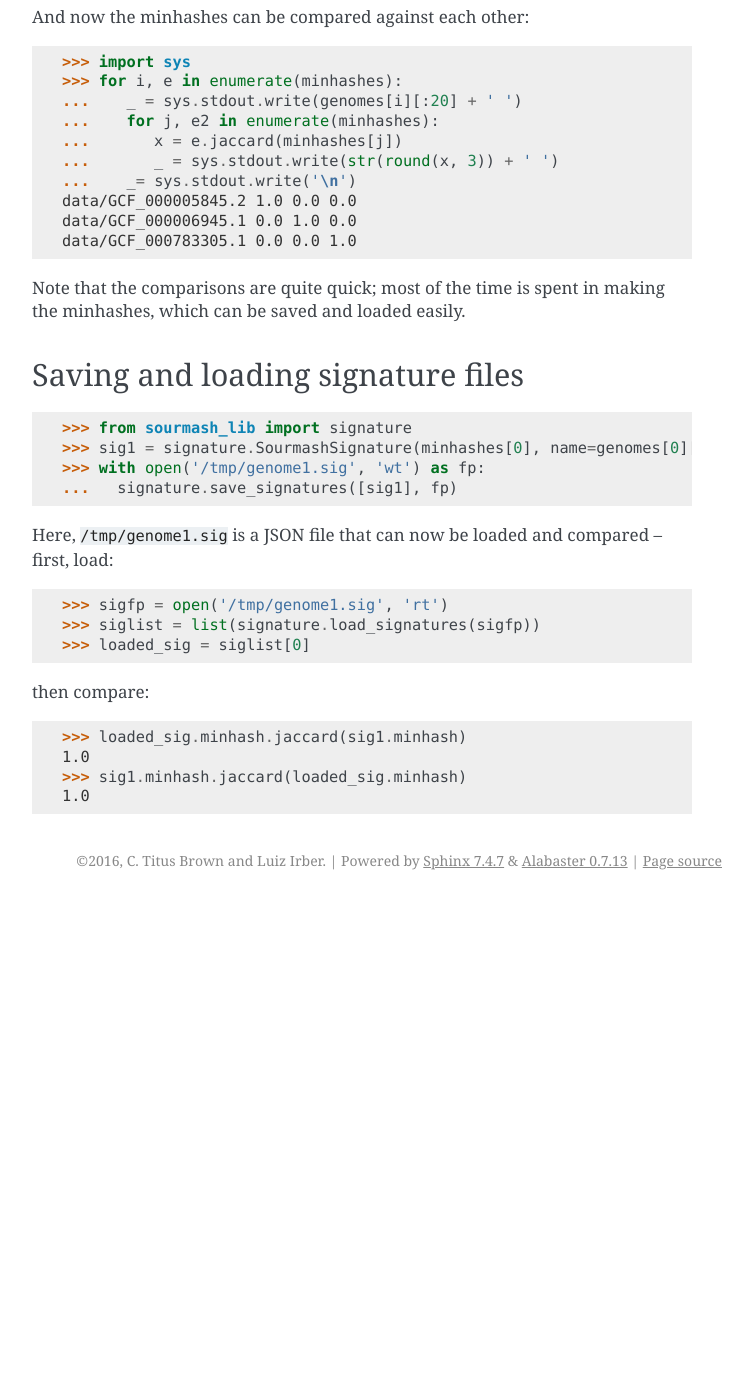
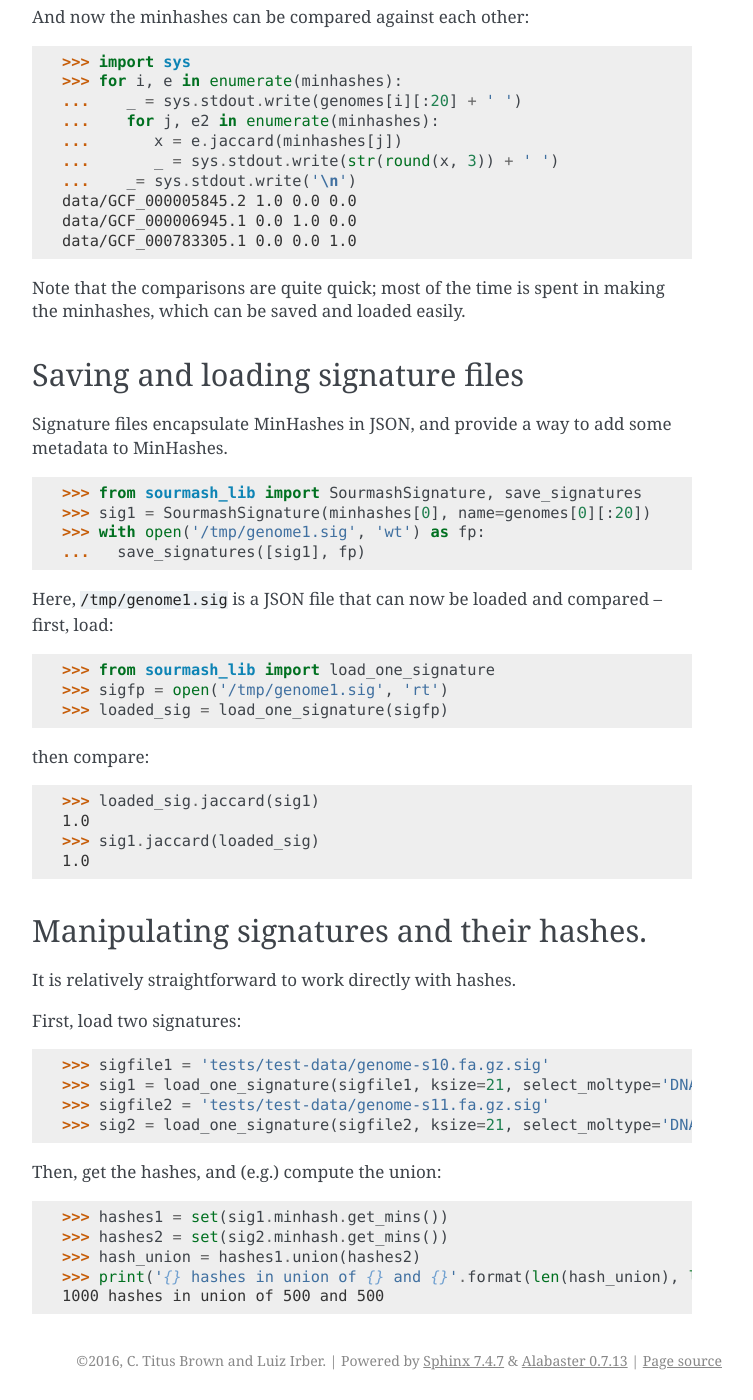
Before and after one commit to sourmash-bio/sourmash, a Sphinx documentation site: the page built from doc/api-example.md, in a window 1280 px wide and 1400 px high, scrolled down 1443 px. Shown: the whole window, without its empty margins (388-1141 px from the left). Built offline with Sphinx 7.4.7, drawn with Linux system fonts in a browser that asks for light colours; pages that are not in the unit, such as notebooks, are missing from menus; before the commit the page ends 2343 px from its top, so only the background shows below that; some of the changed text lies outside the part shown.

Commit message:
added some doctests re merging signatures

````diff
--- a/doc/api-example.md
+++ b/doc/api-example.md
@@ -109,11 +109,14 @@ making the minhashes, which can be saved and loaded easily.
 
 ## Saving and loading signature files
 
+Signature files encapsulate MinHashes in JSON, and provide a way to
+add some metadata to MinHashes.
+
 ```
->>> from sourmash_lib import signature
->>> sig1 = signature.SourmashSignature(minhashes[0], name=genomes[0][:20])
+>>> from sourmash_lib import SourmashSignature, save_signatures
+>>> sig1 = SourmashSignature(minhashes[0], name=genomes[0][:20])
 >>> with open('/tmp/genome1.sig', 'wt') as fp:
-...   signature.save_signatures([sig1], fp)
+...   save_signatures([sig1], fp)
 
 ```
 
@@ -121,18 +124,43 @@ Here, `/tmp/genome1.sig` is a JSON file that can now be loaded and
 compared -- first, load:
 
 ```
+>>> from sourmash_lib import load_one_signature
 >>> sigfp = open('/tmp/genome1.sig', 'rt')
->>> siglist = list(signature.load_signatures(sigfp))
->>> loaded_sig = siglist[0]
+>>> loaded_sig = load_one_signature(sigfp)
 
 ```
 
 then compare:
 
 ```
->>> loaded_sig.minhash.jaccard(sig1.minhash)
+>>> loaded_sig.jaccard(sig1)
 1.0
->>> sig1.minhash.jaccard(loaded_sig.minhash)
+>>> sig1.jaccard(loaded_sig)
 1.0
 
 ```
+
+## Manipulating signatures and their hashes.
+
+It is relatively straightforward to work directly with hashes.
+
+First, load two signatures:
+
+```
+>>> sigfile1 = 'tests/test-data/genome-s10.fa.gz.sig'
+>>> sig1 = load_one_signature(sigfile1, ksize=21, select_moltype='DNA')
+>>> sigfile2 = 'tests/test-data/genome-s11.fa.gz.sig'
+>>> sig2 = load_one_signature(sigfile2, ksize=21, select_moltype='DNA')
+
+```
+
+Then, get the hashes, and (e.g.) compute the union:
+
+```
+>>> hashes1 = set(sig1.minhash.get_mins())
+>>> hashes2 = set(sig2.minhash.get_mins())
+>>> hash_union = hashes1.union(hashes2)
+>>> print('{} hashes in union of {} and {}'.format(len(hash_union), len(hashes1), len(hashes2)))
+1000 hashes in union of 500 and 500
+
+```
````
